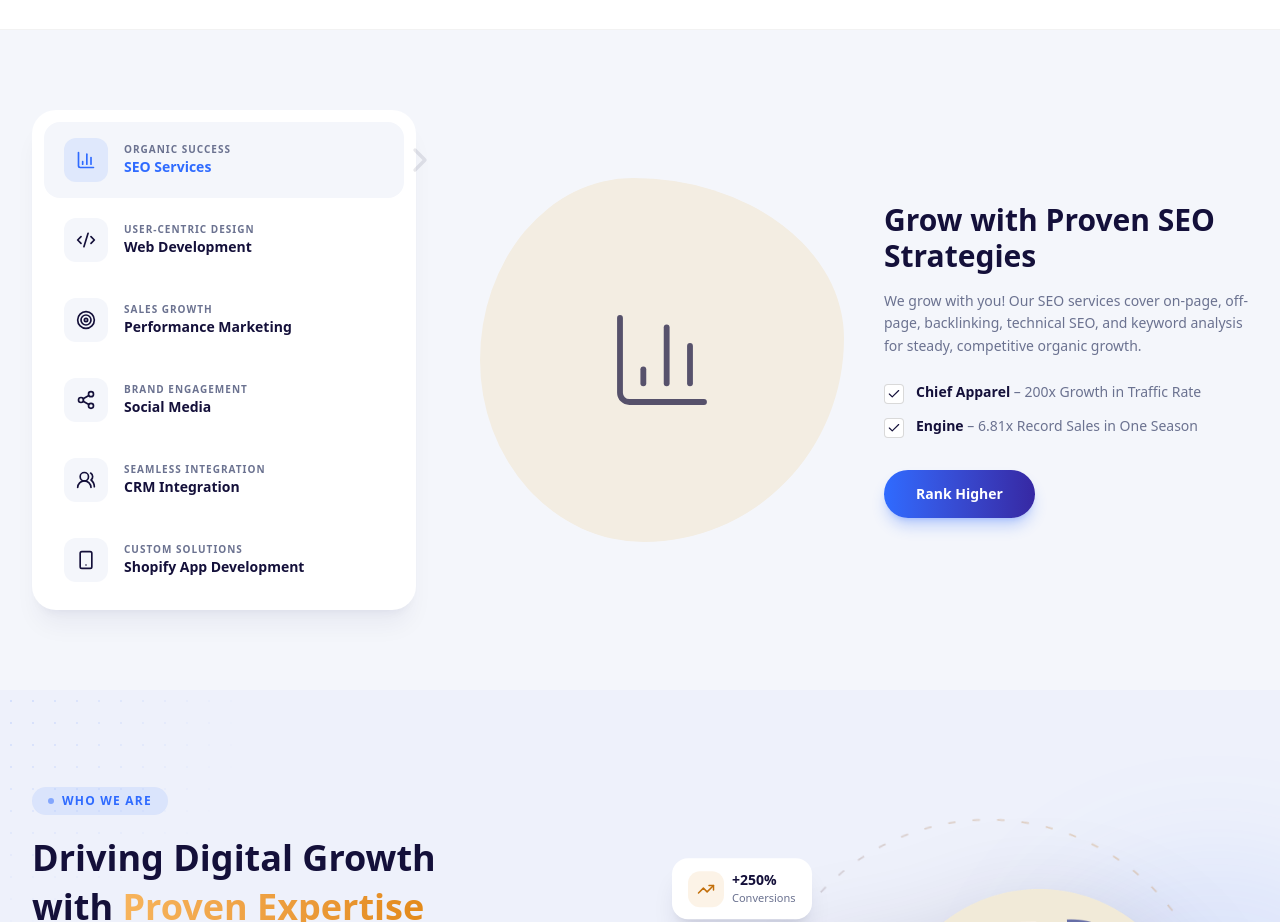
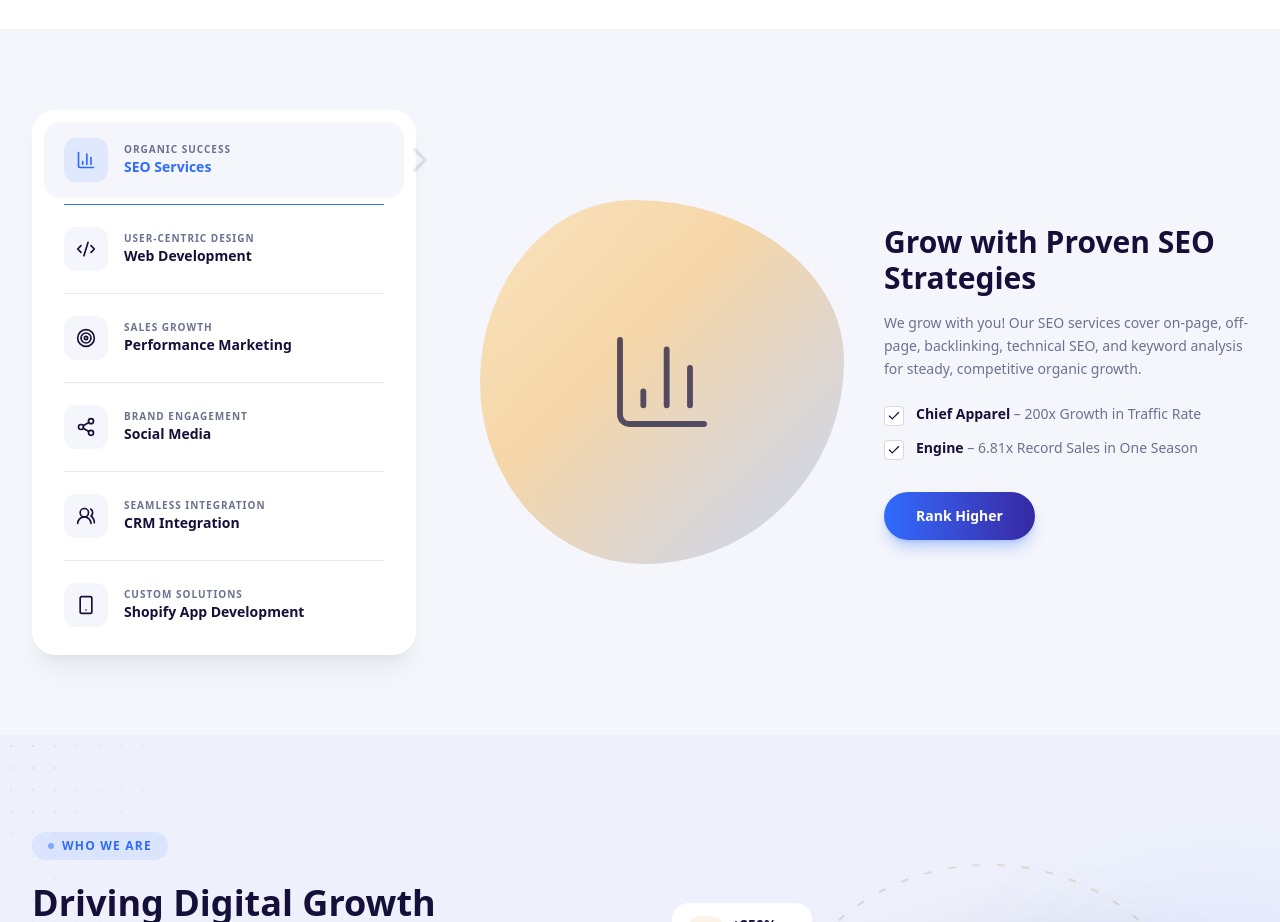
Before and after one commit to Adex360/adex360-nextJS, a Next.js app: page / in a window 1280 px wide. Shown: the part 2300-3222 px from the top of the page. Built offline with nearby package versions, Linux system fonts and the light colour scheme.

Commit message:
blob fixed in services section

```diff
--- a/src/components/home/SeoStrategies.tsx
+++ b/src/components/home/SeoStrategies.tsx
@@ -114,6 +114,21 @@
   },
 ];
 
+// Fixed shape for SSR/first paint; every tab click morphs to a fresh random one.
+const INITIAL_BLOB_SHAPE = "42% 58% 55% 45% / 50% 44% 56% 50%";
+
+// Complementary pairs (a / 100-a) keep the silhouette organic and balanced
+// no matter what the random roll produces.
+function randomBlobShape() {
+  const r = (min: number, max: number) =>
+    Math.round(min + Math.random() * (max - min));
+  const a = r(35, 65);
+  const b = r(35, 65);
+  const c = r(35, 65);
+  const d = r(35, 65);
+  return `${a}% ${100 - a}% ${b}% ${100 - b}% / ${c}% ${100 - c}% ${d}% ${100 - d}%`;
+}
+
 export default function SeoStrategies() {
   const [active, setActive] = useState(0);
   const panelRef = useRef<HTMLDivElement>(null);
@@ -131,10 +146,16 @@
     if (!panelRef.current) return;
 
     const ctx = gsap.context(() => {
+      // The blob morphs into a fresh random organic shape on every click.
+      gsap.to("[data-panel-blob]", {
+        borderRadius: randomBlobShape(),
+        duration: 0.9,
+        ease: "elastic.out(1, 0.65)",
+      });
       gsap.fromTo(
-        "[data-panel-illustration]",
-        { scale: 0.85, opacity: 0 },
-        { scale: 1, opacity: 1, duration: 0.55, ease: "back.out(1.6)" }
+        "[data-panel-icon]",
+        { scale: 0, rotate: -35, opacity: 0 },
+        { scale: 1, rotate: 0, opacity: 1, duration: 0.6, ease: "back.out(1.8)" }
       );
       gsap.fromTo(
         "[data-panel-item]",
@@ -154,13 +175,13 @@
             const Icon = t.icon;
             const isActive = i === active;
             return (
+              <div key={t.label}>
               <button
-                key={t.label}
                 onClick={() => setActive(i)}
                 aria-pressed={isActive}
-                className={`relative flex w-full items-center gap-4 rounded-2xl px-5 py-4 text-left transition-colors duration-200 ${
+                className={`relative flex w-full items-center gap-4 rounded-2xl px-5 py-4 text-left transition-colors duration-200 focus:outline-none focus-visible:ring-2 focus-visible:ring-brand-blue/40 ${
                   isActive ? "bg-surface" : "hover:bg-surface/60"
-                } ${i < tabs.length - 1 ? "mb-1" : ""}`}
+                }`}
               >
                 <span
                   className={`flex h-11 w-11 shrink-0 items-center justify-center rounded-xl transition-colors duration-200 ${
@@ -187,6 +208,14 @@
                   <ChevronRight className="pointer-events-none absolute -right-9 hidden h-10 w-10 text-ink/10 lg:block" />
                 )}
               </button>
+              {i < tabs.length - 1 && (
+                <div
+                  className={`mx-5 my-1.5 h-px transition-colors duration-300 ${
+                    isActive ? "bg-brand-blue" : "bg-[#E3E8F5]"
+                  }`}
+                />
+              )}
+              </div>
             );
           })}
         </div>
@@ -197,8 +226,18 @@
           className="grid grid-cols-1 items-center gap-10 md:grid-cols-2"
         >
           <div data-panel-illustration="" className="mx-auto w-full max-w-sm">
-            <div className="flex aspect-square items-center justify-center rounded-[42%_58%_55%_45%/50%_44%_56%_50%] bg-[#f3ede2]">
-              <TabIcon className="h-28 w-28 text-ink/70" strokeWidth={1.25} />
+            <div
+              data-panel-blob=""
+              className="flex aspect-square items-center justify-center"
+              style={{
+                background:
+                  "linear-gradient(135deg, #FAE3BE 0%, #F5D6A8 40%, #C7D6F7 100%)",
+                borderRadius: INITIAL_BLOB_SHAPE,
+              }}
+            >
+              <span data-panel-icon="" className="flex">
+                <TabIcon className="h-28 w-28 text-ink/70" strokeWidth={1.25} />
+              </span>
             </div>
           </div>
 
```
